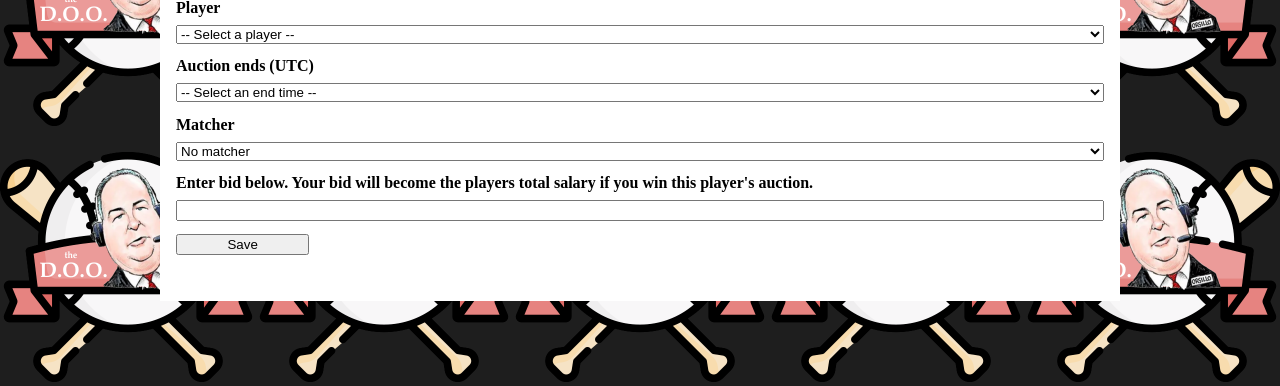
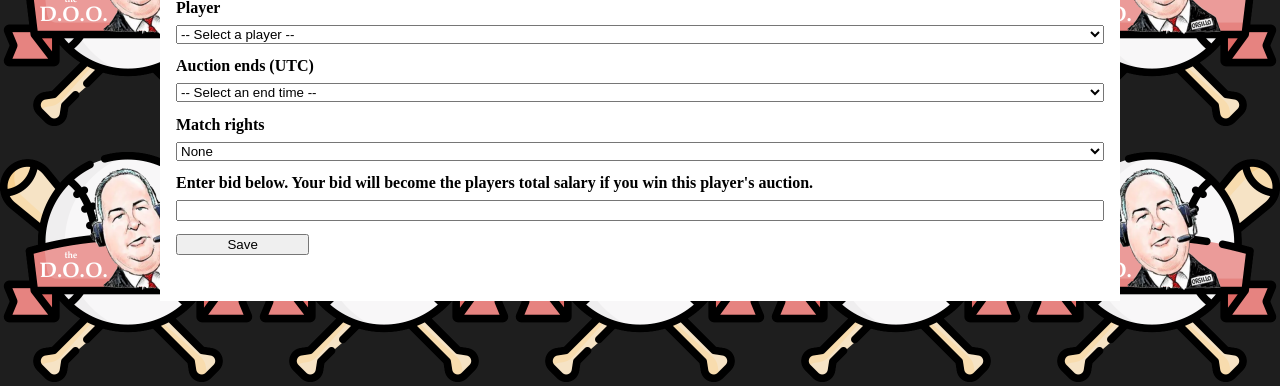
Before and after one commit to adtodesco/auctioneer, a Flask app: template auctioneer/templates/auction/nominate.html in a window 1280 px wide. Shown: the part 123-509 px from the top of the page. Run offline with Flask 3, Linux system fonts and the light colour scheme; the template is opened without the code that fills it, so the values that code supplies are empty; some libraries are stand-ins or nearby versions.

Commit message:
Rephrasing some match related wording.

```diff
--- a/auctioneer/templates/auction/match.html
+++ b/auctioneer/templates/auction/match.html
@@ -6,7 +6,7 @@
 
 {% block content %}
 <form method="post">
-    <label for="match">Would you like to match the bid of ${{ nomination.bids[0].value }}?</label>
+    <label for="match">>Match the ${{ nomination.Nomination.bids[0].value }} bid for {{nomination.Nomination.player.name }}?</label>
     <select name="match" id="match" required>
         <option disabled selected value="">-- Select yes or no --</option>
         <option value="yes">Yes</option>
--- a/auctioneer/templates/auction/nominate.html
+++ b/auctioneer/templates/auction/nominate.html
@@ -24,9 +24,9 @@
         </optgroup>
         {% endfor %}
     </select>
-    <label for="matcher_id">Matcher</label>
+    <label for="matcher_id">Match rights</label>
     <select name="matcher_id" id="matcher_id">
-        <option selected value="">No matcher</option>
+        <option selected value="">None</option>
         {% for user in users %}
         <option value="{{ user.id }}">{{ user.username }}</option>
         {% endfor %}
--- a/auctioneer/templates/auction/update.html
+++ b/auctioneer/templates/auction/update.html
@@ -24,7 +24,7 @@
     <label for="matcher_id">Match rights</label>
     <select name="matcher_id" id="matcher_id">
         {% if not nomination.matcher_id %}
-        <option value="">No matcher</option>
+        <option value="">None</option>
         {% else %}
         <option value="" selected>No matcher</option>
         {% endif %}
```
